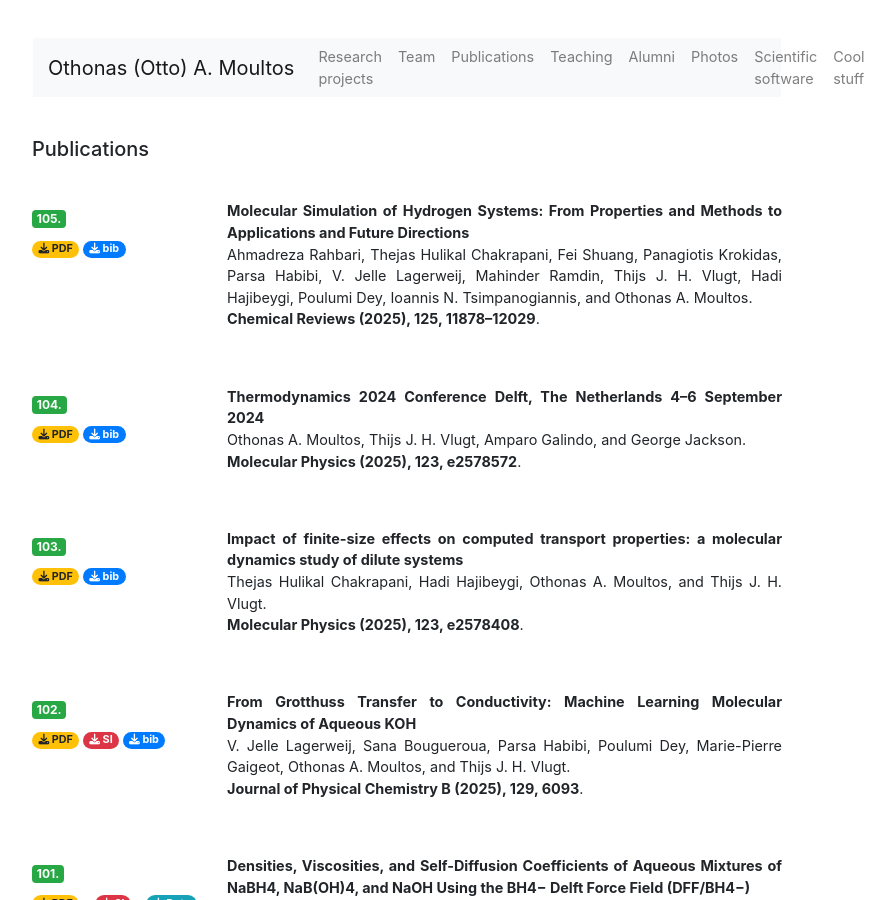
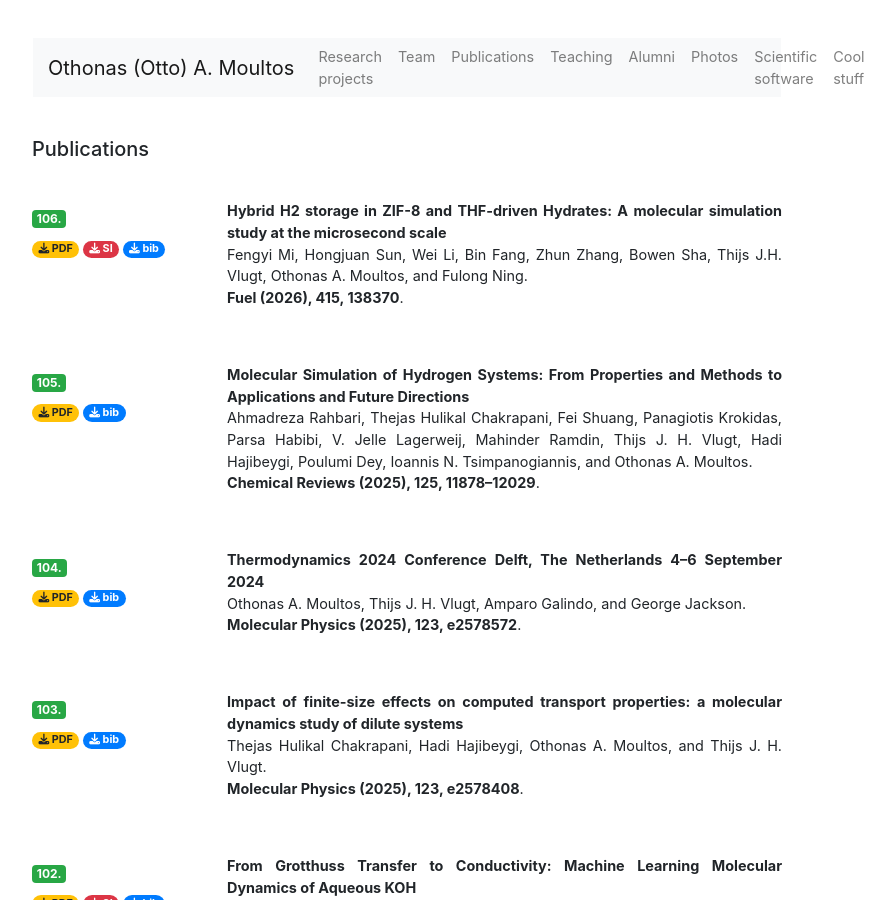
Before and after one commit to omoultosEthTuDelft/web, a Jekyll site: the page built from publications/index.md, in a window 1280 px wide and 900 px high. Shown: the whole window, without its empty margins (233-1128 px from the left). Built offline with Jekyll 4.4.1, drawn with Linux system fonts in a browser that asks for light colours; nearby versions of some CDN libraries.

Commit message:
newpaper

```diff
--- a/publications/index.md
+++ b/publications/index.md
@@ -3,6 +3,14 @@ layout: default
 title: "Publications"
 
 publications:
+  - { number: "106.",
+    title: "Hybrid H2 storage in ZIF-8 and THF-driven Hydrates: A molecular simulation study at the microsecond scale",
+    authors: "Fengyi Mi, Hongjuan Sun, Wei Li, Bin Fang, Zhun Zhang, Bowen Sha, Thijs J.H. Vlugt, Othonas A. Moultos, and Fulong Ning",
+    venue: "Fuel (2026), 415, 138370",
+    pdf: "assets/publications/106.Mi_FUEL_2026_415_138370.pdf",
+    SI: "assets/publications/SI/106.Mi_FUEL_2026_415_138370_SI.pdf",
+    bib: "assets/publications/bib/106.Mi_FUEL_2026_415_138370.bib"
+    }
   - { number: "105.",
     title: "Molecular Simulation of Hydrogen Systems: From Properties and Methods to Applications and Future Directions",
     authors: "Ahmadreza Rahbari, Thejas Hulikal Chakrapani, Fei Shuang, Panagiotis Krokidas, Parsa Habibi, V. Jelle Lagerweij, Mahinder Ramdin, Thijs J. H. Vlugt, Hadi Hajibeygi, Poulumi Dey, Ioannis N. Tsimpanogiannis, and Othonas A. Moultos",
```
Also changed, not shown: other parts of publications/index.md (+0 -1 lines), assets/publications/bib/106.Mi_FUEL_2026_415_138370.bib (added, +13 -0 lines), 2 other files.
